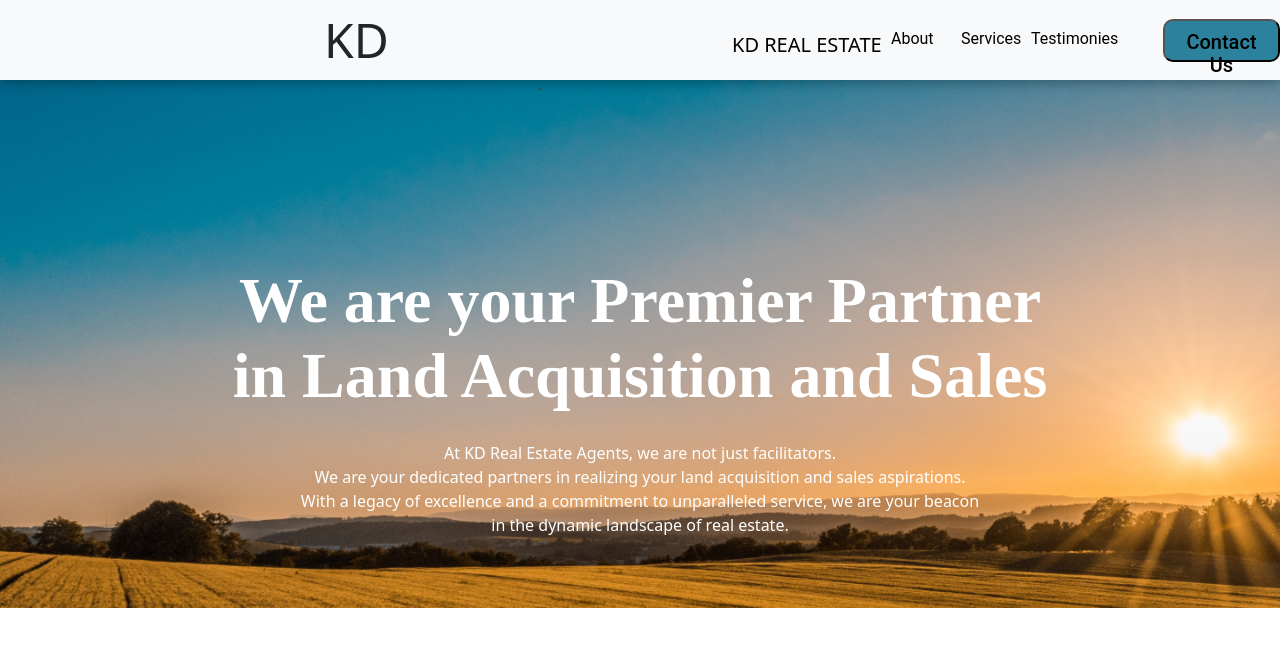
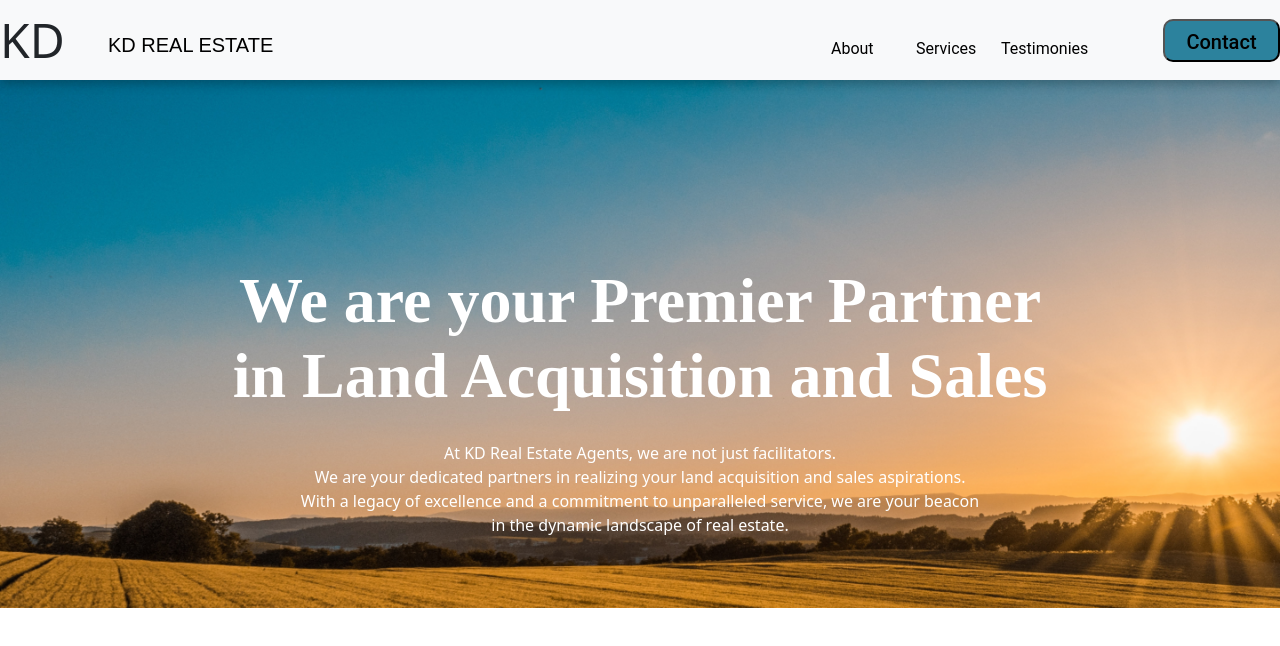
Before and after one commit to TomKambale/KD-Real-Estate, a React (Create React App) app: page / in a window 1280 px wide. Shown: the top 646 px of the page. Built offline with nearby package versions, Linux system fonts and the light colour scheme.

Commit message:
navbar changes 2

```diff
--- /dev/null
+++ b/src/Navbar.css
@@ -0,0 +1,83 @@
+/* Navbar.css */
+
+/* Reset some default styles */
+* {
+    margin: 0;
+    padding: 0;
+    box-sizing: border-box;
+  }
+
+  /* Navigation Styles */
+  .navigation {
+    /* background-color: yellow; */
+    width: 100%; /* Set to 100% of the viewport width */
+    height: 80px;
+    justify-content: flex-start;
+    /* padding: 20px; */
+  }
+
+  /* Logo Styles */
+  .logo-text {
+    font-size: 48px;
+    left: 0%;
+    text-align: start;
+  }
+
+  .navbar-brand {
+    font-family: 'Rozha One', sans-serif;
+    font-size: 16px;
+    color: black;
+    text-decoration: none;
+  }
+
+  /* Menu Styles */
+  .navbar {
+    display: flex;
+    flex-direction: row;
+    justify-content: space-between;
+    align-items: center;
+    padding: 20px;
+    position: relative;
+    height: 100%;
+    background: rgba(255, 255, 255, 0.4);
+    /* box-shadow: 0px 4px 10px rgba(0, 0, 0, 0.25); */
+    backdrop-filter: blur(40px);
+  }
+
+  /* Navigation Item Styles */
+  .navbar-nav {
+
+    display: flex;
+  }
+
+  .nav-link {
+    margin-right: 15px;
+    text-decoration: none;
+    color: black;
+  }
+
+  /* Button Frame Styles */
+  .contact-b {
+    padding: 10px 20px;
+    background-color: #2C829D;
+    border-radius: 10px;
+    color: black;
+    cursor: pointer;
+    left: -0%;
+  }
+
+  /* Adjustments for responsiveness */
+  @media (max-width: 768px) {
+    .navbar {
+      flex-direction: column;
+      align-items: flex-start;
+    }
+
+    .navbar-nav {
+      margin-top: 10px;
+    }
+
+    .nav-link {
+      margin: 0;
+    }
+  }
--- a/src/components/Navbar.js
+++ b/src/components/Navbar.js
@@ -1,5 +1,5 @@
 import React from 'react';
-import '../App.css'; // Update the import statement to match the CSS file location
+import '../Navbar.css'; // Update the import statement to match the CSS file location
 
 function Navbar() {
     const handleContactClick = () => {
@@ -8,9 +8,9 @@ function Navbar() {
   return (
     <section id='nav' className='navigation'>
       <nav className="navbar navbar-expand-lg bg-body-tertiary">
+          <h4 className='logo-text'>KD</h4>
 
         <div className="container-fluid">
-          <h4 className='logo-text'>KD</h4>
           <a className="navbar-brand text-bold" href="/">KD REAL ESTATE</a>
           <button className="navbar-toggler" type="button" data-bs-toggle="collapse" data-bs-target="#navbarNavAltMarkup" aria-controls="navbarNavAltMarkup" aria-expanded="false" aria-label="Toggle navigation">
             <span className="navbar-toggler-icon"></span>
@@ -22,10 +22,10 @@ function Navbar() {
             <a className="nav-link active" aria-current="page" href="#about">About</a>
             <a className="nav-link active" href="#services">Services</a>
             <a className="nav-link active" href="#testimonies">Testimonies</a>
-            <a className="nav-link active "></a>
-            <button className="contact-b" type='button' onClick={handleContactClick}>Contact Us</button>
+          </div>
+          <a className="nav-link active "></a>
 
-          </div>
+          <button className="contact-b" onClick={handleContactClick}>Contact</button>
         </div>
       </nav>
     </section>
```
